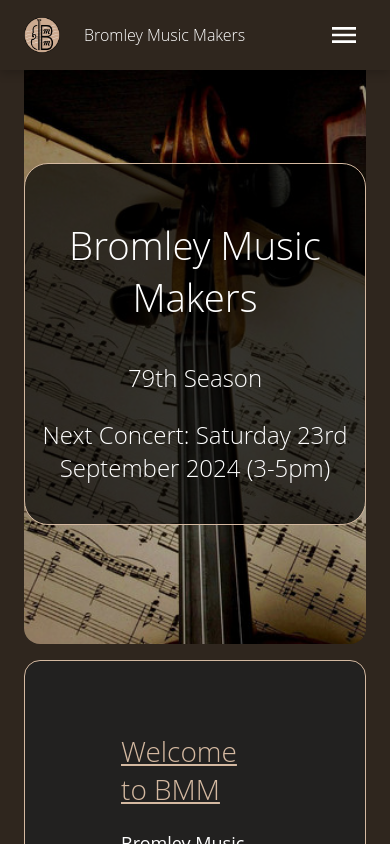
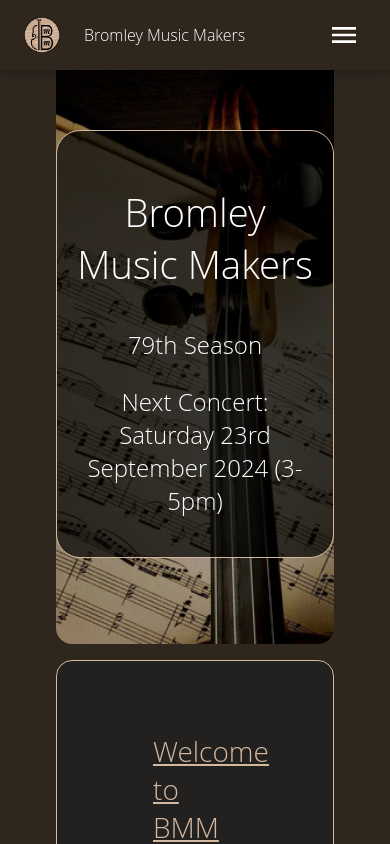
Before and after one commit to silkster87/react-bmm-website, a React (Create React App) app: page / in a window 390 px wide. Shown: the top 844 px of the page. Built offline with nearby package versions, Linux system fonts and the light colour scheme; no server answers.

Commit message:
responsive padding styles

```diff
--- a/src/styles/App.scss
+++ b/src/styles/App.scss
@@ -2,6 +2,12 @@
 
 .App {
   background-color: colors.$background-color;
-  padding: 8px 24px;
+  padding: 8px 108px;
   scroll-behavior: smooth;
 }
+
+@media only screen and (max-width: 980px) {
+  .App {
+    padding: 8px 56px;
+  }
+}
```
